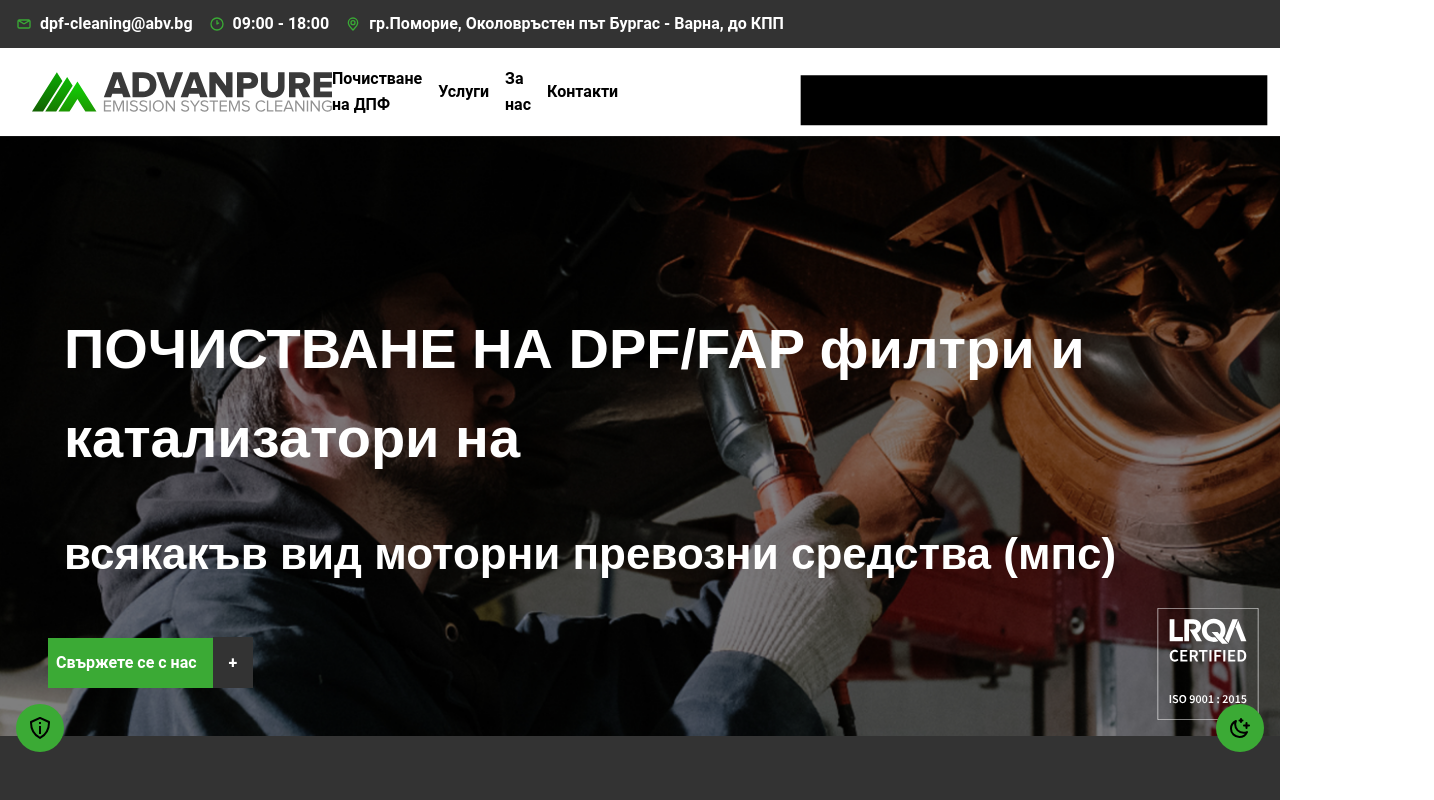
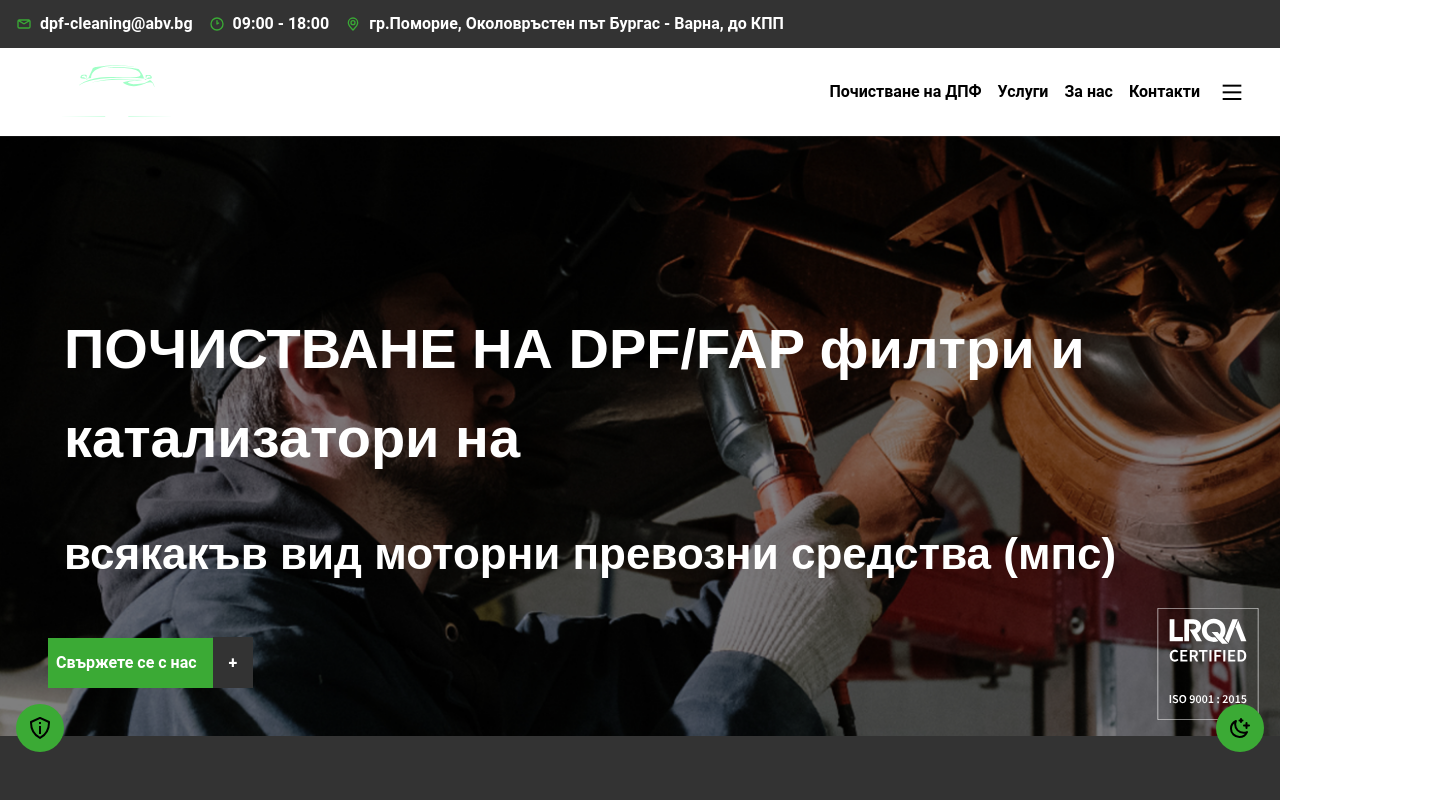
Before and after one commit to Koeww/dpf-cleaning, a React (Vite) app: page / in a window 1280 px wide. Shown: the top 800 px of the page, 1434 px wide, since content can reach past the window. Built offline with nearby package versions, Linux system fonts and the light colour scheme.

Commit message:
change logo

```diff
--- a/src/components/Header.jsx
+++ b/src/components/Header.jsx
@@ -17,7 +17,7 @@ const Header = () => {
     return (
         <div className='Header'>
             <a href="/">
-                <img src="/images/advanpure_logo.svg" alt="logo" className="logo"/>
+                <img src="/images/dpf-logo.svg" alt="logo" className="logo"/>
             </a>
 
             <div className='links-container'>
@@ -26,7 +26,7 @@ const Header = () => {
                 <Link to={routes.about} className="underline-effect">За нас</Link>
                 <Link to={routes.contacts} className="underline-effect">Контакти</Link>
 
-                <object type="image/svg+xml" data="/images/burger.svg" class="hb" onClick={onClickBurger}/>
+                <img src="/images/burger.svg" className="hb" onClick={onClickBurger}/>
             </div>
 
 
@@ -66,8 +66,8 @@ const Header = () => {
 
                 .logo {
                     display: flex;
-                    width: 18.75rem;
-                    height: 2.5rem;
+
+                    height: 4rem;
                     transition: all 350ms ease-in-out;
                 }
                 .logo:hover {
```
Also changed, not shown: public/images/burger.svg, public/images/dpf-logo.svg (added).
